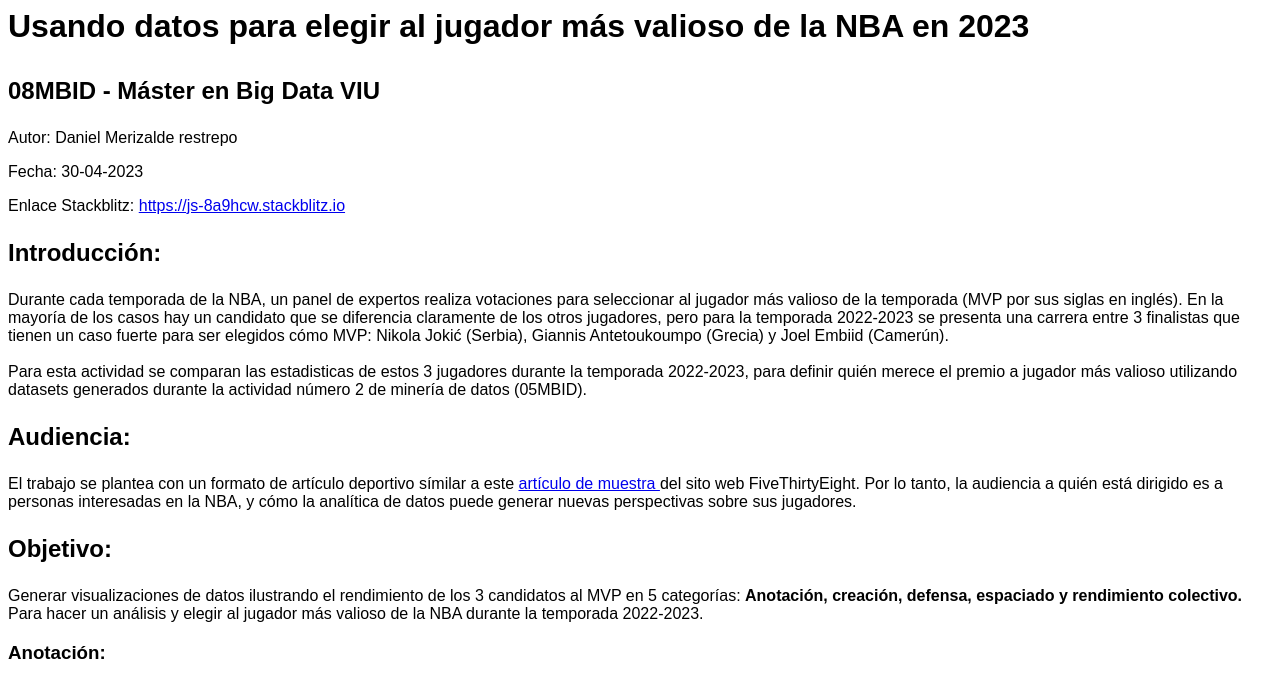
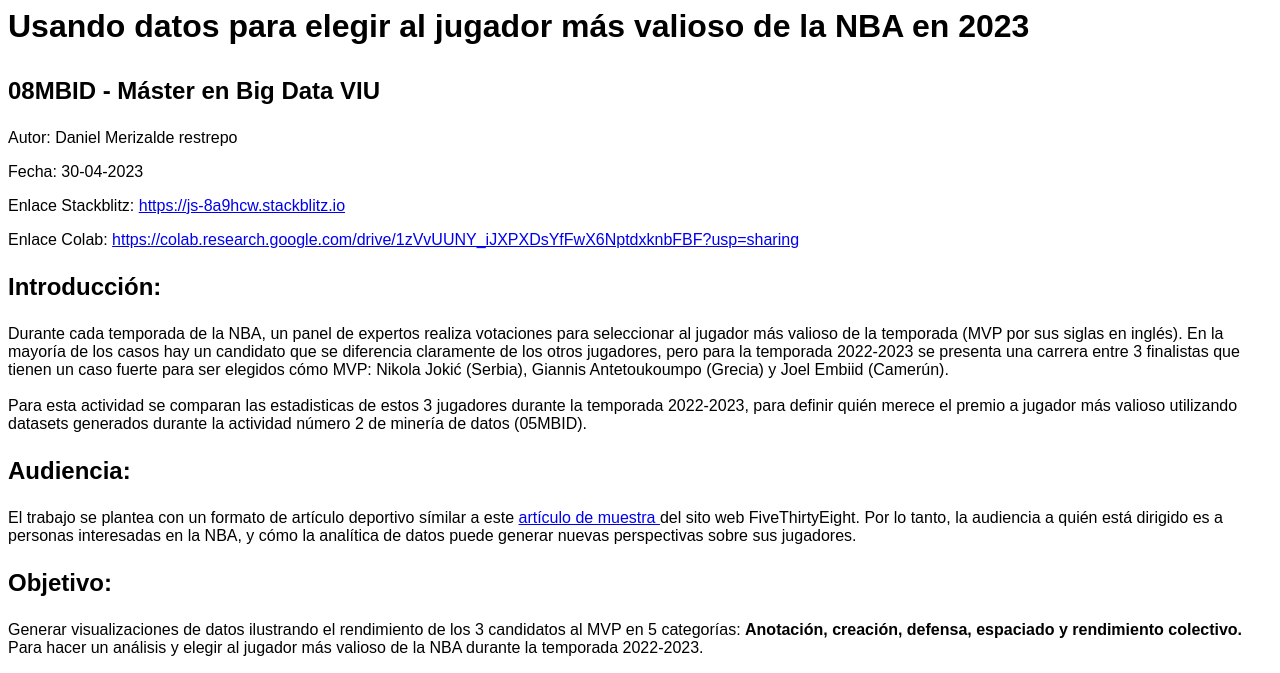
Before and after one commit to Daniel-Merizalde/08MBID_trabajo_practico, a website: page index.html in a window 1280 px wide. Shown: the top 673 px of the page. Drawn offline with Linux system fonts and the light colour scheme.

Commit message:
1 file modified

```diff
--- a/index.html
+++ b/index.html
@@ -15,6 +15,12 @@
     https://js-8a9hcw.stackblitz.io
   </a>
   <br />
+
+  <span class="negrita"><p style="font-family: Arial">Enlace Colab:</span>
+    <a href="https://colab.research.google.com/drive/1zVvUUNY_iJXPXDsYfFwX6NptdxknbFBF?usp=sharing" target="_blank">
+      https://colab.research.google.com/drive/1zVvUUNY_iJXPXDsYfFwX6NptdxknbFBF?usp=sharing
+    </a>
+    <br />
 
   <h2> <p style="font-family: Arial">Introducción: </h2>
 
```
